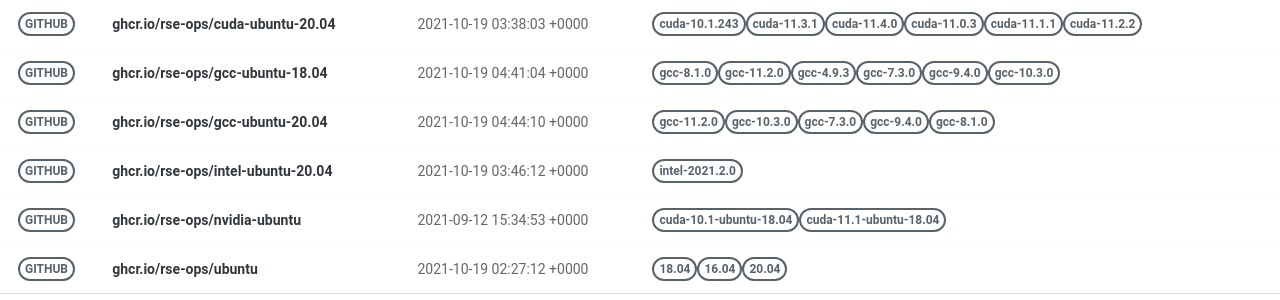
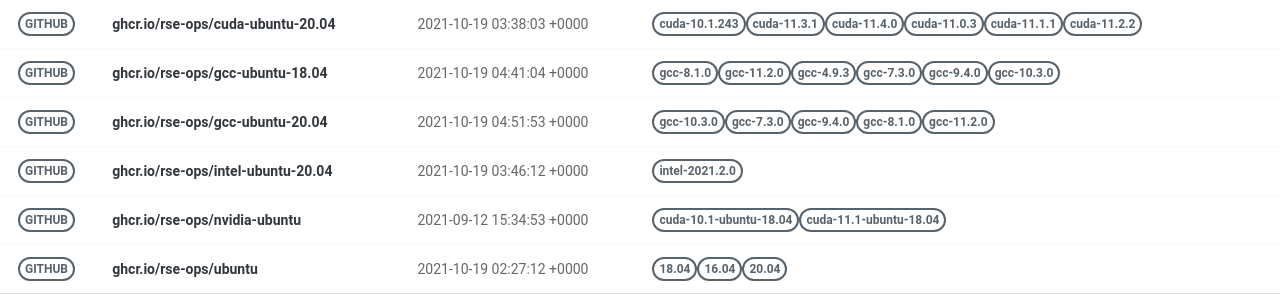
Before and after one commit to rse-ops/docker-images, a Jekyll site: the page built from pages/index.md, in a window 1280 px wide. Shown: the part 228-528 px from the top of the page. Built offline with Jekyll 4.4.1, drawn with Linux system fonts in a browser that asks for light colours; nearby versions of some CDN libraries.

Commit message:
Automated push to update library 2021-10-19

```diff
--- a/_library/ghcr.io-rse-ops-gcc-ubuntu-20.04.md
+++ b/_library/ghcr.io-rse-ops-gcc-ubuntu-20.04.md
@@ -1,14 +1,11 @@
 ---
 layout: container
 name: ghcr.io/rse-ops/gcc-ubuntu-20.04
-updated_at: 2021-10-19 04:44:10.521569
+updated_at: 2021-10-19 04:51:53.594609
 
 
 container_url: https://github.com/orgs/rse-ops/packages/container/package/gcc-ubuntu-20.04
 versions:
- - tag: gcc-11.2.0
-   dockerfile: https://github.com/rse-ops/docker-images/blob/main/ubuntu/gcc/Dockerfile
-   manifest: https://crane.ggcr.dev/manifest/ghcr.io/rse-ops/gcc-ubuntu-20.04:gcc-11.2.0
  - tag: gcc-10.3.0
    dockerfile: https://github.com/rse-ops/docker-images/blob/main/ubuntu/gcc/Dockerfile
    manifest: https://crane.ggcr.dev/manifest/ghcr.io/rse-ops/gcc-ubuntu-20.04:gcc-10.3.0
```
Also changed, not shown: other parts of _library/ghcr.io-rse-ops-gcc-ubuntu-20.04.md (+3 -0 lines).
